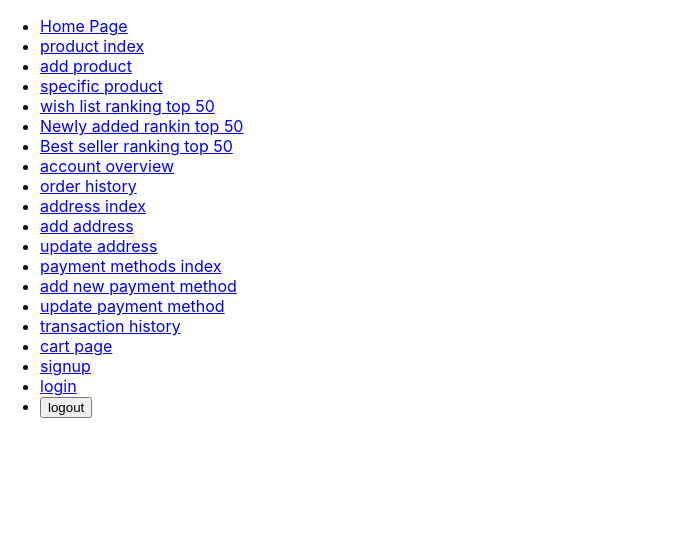
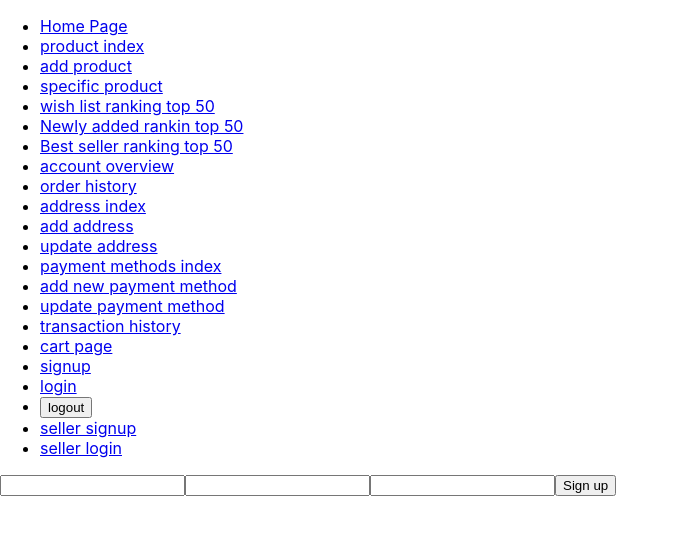
Before and after one commit to XX989tmx/amazon_clone_clientside, a React (Create React App) app: page /seller/auth/signup in a window 1280 px wide. Shown: the top 534 px of the page, without its empty margins (0-679 px from the left). Built offline with nearby package versions, Linux system fonts and the light colour scheme.

Commit message:
adds seller signup functionality

```diff
--- a/src/App.js
+++ b/src/App.js
@@ -7,6 +7,7 @@ import {
 } from "react-router-dom";
 import React from "react";
 import SellerSignup from "./sellers/pages/SellerSignup";
+import { useAuthSeller } from "./shared/hooks/seller-auth-hook";
 import "./App.css";
 import Home from "./static/pages/Home";
 import ProductIndex from "./products/pages/ProductIndex";
@@ -34,7 +35,7 @@ import HeaderNavigation from "./shared/components/navigation/HeaderNavigation";
 
 function App() {
   const { Token, login, logout, UserId } = useAuth();
-
+  const { sellerToken, sellerLogin, sellerLogout, SellerId } = useAuthSeller();
   let routes;
   routes = (
     <Switch>
@@ -166,6 +167,12 @@ function App() {
           userId: UserId,
           login: login,
           logout: logout,
+
+          isSellerLoggedIn: !!sellerToken,
+          sellerId: SellerId,
+          sellerToken: sellerToken,
+          sellerLogin: sellerLogin,
+          sellerLogout: sellerLogout,
         }}
       >
         <Router>
--- a/src/sellers/pages/SellerSignup.js
+++ b/src/sellers/pages/SellerSignup.js
@@ -1,11 +1,60 @@
-import React from 'react';
+import Axios from "axios";
+import React, { useContext, useState } from "react";
+import { useHistory } from "react-router-dom";
+import { AuthContext } from "../../shared/context/auth-context";
 
 const SellerSignup = () => {
-    return (
-        <div>
+  const auth = useContext(AuthContext);
+  const history = useHistory();
+  const [Name, setName] = useState("");
+  const [Email, setEmail] = useState("");
+  const [Password, setPassword] = useState("");
 
-        </div>
-    );
-}
+  const signupSubmitHandler = async (event) => {
+    event.preventDefault();
+    let response;
+    let body = {
+      name: Name,
+      email: Email,
+      password: Password,
+    };
+    try {
+      response = await Axios.post(
+        "http://localhost:8080/api/sellers/signup",
+        body
+      );
+    } catch (error) {
+      console.log(error);
+    }
+    auth.sellerLogin(response.data.sellerId, response.data.token);
+    console.log(response);
+  };
+  const nameChangeHandler = (event) => {
+    setName(event.target.value);
+  };
+
+  const emailChangeHandler = (event) => {
+    setEmail(event.target.value);
+  };
+
+  const passwordChangeHandler = (event) => {
+    setPassword(event.target.value);
+  };
+
+  return (
+    <div>
+      <form action="" onSubmit={signupSubmitHandler}>
+        <input type="text" value={Name} onChange={nameChangeHandler} />
+        <input type="email" value={Email} onChange={emailChangeHandler} />
+        <input
+          type="password"
+          value={Password}
+          onChange={passwordChangeHandler}
+        />
+        <button type="submit">Sign up</button>
+      </form>
+    </div>
+  );
+};
 
 export default SellerSignup;
--- a/src/shared/components/navigation/HeaderNavigation.js
+++ b/src/shared/components/navigation/HeaderNavigation.js
@@ -80,7 +80,17 @@ const HeaderNavigation = () => {
           <li>
             <Link to={"/user/auth/login"}>login</Link>
           </li>
-          <li><button onClick={auth.logout}>logout</button></li>
+          <li>
+            <button onClick={auth.logout}>logout</button>
+          </li>
+
+          <li>
+            <Link to={"/seller/auth/signup"}>seller signup</Link>
+          </li>
+
+          <li>
+            <Link to={"/seller/auth/login"}>seller login</Link>
+          </li>
         </ul>
       </nav>
     </header>
--- a/src/shared/context/auth-context.js
+++ b/src/shared/context/auth-context.js
@@ -6,4 +6,10 @@ export const AuthContext = createContext({
   token: null,
   login: () => {},
   logout: () => {},
+
+  isSellerLoggedIn: false,
+  sellerId: null,
+  sellerToken: null,
+  sellerLogin: () => {},
+  sellerLogout: () => {},
 });
--- /dev/null
+++ b/src/shared/hooks/seller-auth-hook.js
@@ -0,0 +1,59 @@
+import React, { useCallback, useEffect, useState } from "react";
+
+let logoutTimer;
+
+export const useAuthSeller = (params) => {
+  const [sellerToken, setsellerToken] = useState();
+  const [sellerTokenExpirationDate, setsellerTokenExpirationDate] = useState();
+  const [SellerId, setSellerId] = useState();
+
+  const sellerLogin = useCallback((sellerId, token, expirationDate) => {
+    setsellerToken(token);
+    setSellerId(sellerId);
+    const sellerTokenExpirationDate =
+      expirationDate || new Date(new Date().getTime() + 1000 * 60 * 60);
+    setsellerTokenExpirationDate(sellerTokenExpirationDate);
+    localStorage.setItem(
+      "sellerData",
+      JSON.stringify({
+        sellerId: sellerId,
+        token: token,
+        expiration: sellerTokenExpirationDate.toISOString(),
+      })
+    );
+  }, []);
+
+  const sellerLogout = useCallback(() => {
+    setsellerToken(null);
+    setsellerTokenExpirationDate(null);
+    setSellerId(null);
+    localStorage.removeItem("sellerData");
+  }, []);
+
+  useEffect(() => {
+    if (sellerToken && sellerTokenExpirationDate) {
+      const remainingTime =
+        sellerTokenExpirationDate.getTime() - new Date().getTime();
+      logoutTimer = setTimeout(sellerLogout, remainingTime);
+    } else {
+      clearTimeout(logoutTimer);
+    }
+  }, [sellerToken, sellerLogout, sellerTokenExpirationDate]);
+
+  useEffect(() => {
+    const storedData = JSON.parse(localStorage.getItem("sellerData"));
+    if (
+      storedData &&
+      storedData.token &&
+      new Date(storedData.expiration) > new Date()
+    ) {
+      sellerLogin(
+        storedData.sellerId,
+        storedData.token,
+        new Date(storedData.expiration)
+      );
+    }
+  }, [sellerLogin]);
+
+  return { sellerToken, sellerLogin, sellerLogout, SellerId };
+};
```
